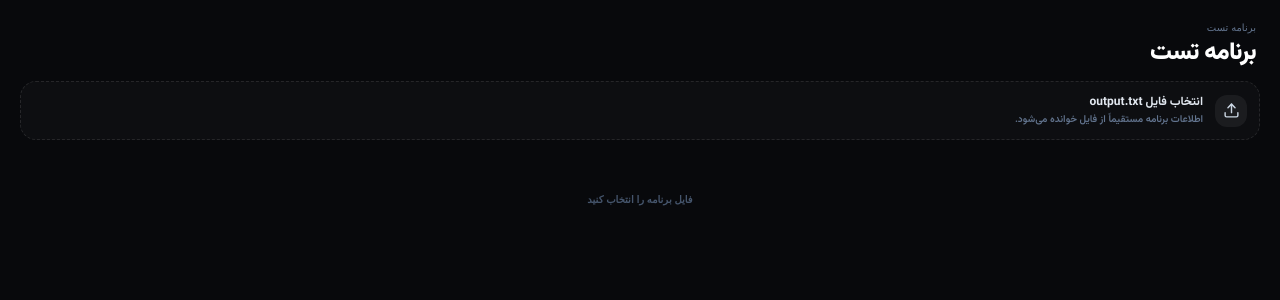
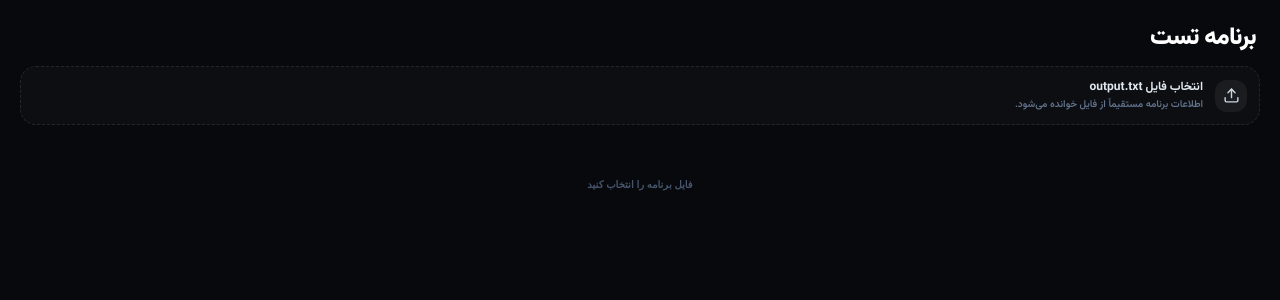
Before and after one commit to 0XiSi/study-analyzer, a Next.js app: page /planner in a window 1280 px wide. Shown: the top 300 px of the page. Built offline with nearby package versions, Linux system fonts and the light colour scheme.

Commit message:
good things

```diff
--- a/app/planner/page.tsx
+++ b/app/planner/page.tsx
@@ -502,9 +502,6 @@
         <header className="mb-4 px-1 lg:mb-3">
           <div className="flex items-end justify-between">
             <div>
-              <p className="text-[10px] font-medium text-slate-500">
-                برنامه تست
-              </p>
 
               <h1 className="mt-0.5 text-xl font-vazirmatn font-black tracking-tight text-white lg:text-2xl">
                 {days.length
```
